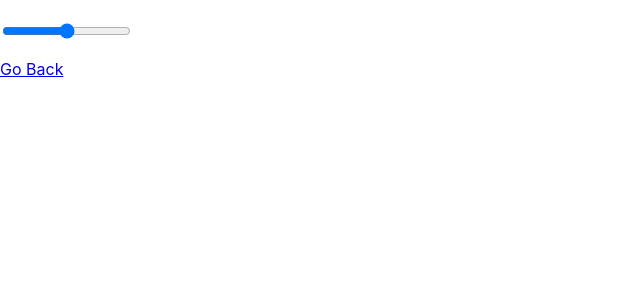
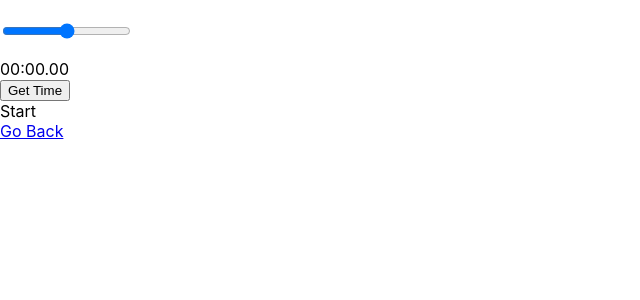
Before and after one commit to jrgiacone/coffee-helper-api, a React (Create React App) app: page /coffee in a window 1280 px wide. Shown: the top 300 px of the page, without its empty margins (0-640 px from the left). Built offline with nearby package versions, Linux system fonts and the light colour scheme; no server answers.

Commit message:
Added timer functionality module

```diff
--- a/src/components/Coffee.js
+++ b/src/components/Coffee.jsx
@@ -1,6 +1,7 @@
 import { Link } from "react-router-dom";
 import { useEffect, useState } from "react";
 import Slider from "./Slider";
+import StopWatch from "./StopWatch";
 // import Selection from "./Selection";
 
 const Coffee = ({maker}) => {
@@ -32,6 +33,7 @@
     <div>
       <h4>{name}</h4>
       <Slider max={max} min={min} rec={rec} />
+      <StopWatch />
       <Link to="/">Go Back</Link>
     </div>
   );
--- /dev/null
+++ b/src/components/ControlButtons.jsx
@@ -0,0 +1,25 @@
+const ControlButtons = (props) => {
+  const StartButton = (
+    <div className="btn btn-one btn-start" onClick={props.handleStart}>
+      Start
+    </div>
+  );
+  const ActiveButtons = (
+    <div className="btn-grp">
+      <div className="btn btn-two" onClick={props.handleReset}>
+        Reset
+      </div>
+      <div className="btn btn-one" onClick={props.handlePauseResume}>
+        {props.isPaused ? "Resume" : "Pause"}
+      </div>
+    </div>
+  );
+
+  return(
+    <div className="Control-Buttons">
+      <div>{props.active ? ActiveButtons : StartButton}</div>
+    </div>
+  )
+};
+
+export default ControlButtons
--- /dev/null
+++ b/src/components/StopWatch.jsx
@@ -0,0 +1,63 @@
+import { useEffect } from "react";
+import { useState } from "react";
+import Timer from "./Timer";
+import ControlButtons from "./ControlButtons";
+
+const StopWatch = () => {
+  const [isActive, setIsActive] = useState(false);
+  const [isPaused, setIsPaused] = useState(true);
+  const [time, setTime] = useState(0);
+
+  useEffect(() => {
+    let interval = null;
+
+    if (isActive && isPaused === false) {
+      interval = setInterval(() => {
+        setTime((time) => time + 10);
+      }, 10);
+    } else {
+      clearInterval(interval);
+    }
+    return () => {
+      clearInterval(interval);
+    };
+  }, [isActive, isPaused]);
+
+  const handleStart = () => {
+    setIsActive(true);
+    setIsPaused(false);
+  };
+
+  const handlePauseResume = () => {
+    setIsPaused(!isPaused);
+  };
+
+  const handleReset = () => {
+    setIsActive(false);
+    setTime(0);
+  };
+
+  const getCurrentTime = () => {
+    let minute = Math.floor((time/60000)%60)
+    let second = Math.floor((time/1000)%60)
+    let milisecond = Math.floor((time/10) % 100)
+    console.log(time)
+    console.log(`${minute}:${second}:${milisecond}`)
+  }
+
+  return (
+    <div className="stop-watch">
+      <Timer time={time} />
+      <button onClick={getCurrentTime}>Get Time</button>
+      <ControlButtons
+        active={isActive}
+        isPaused={isPaused}
+        handleStart={handleStart}
+        handlePauseResume={handlePauseResume}
+        handleReset={handleReset}
+      />
+    </div>
+  );
+};
+
+export default StopWatch;
--- /dev/null
+++ b/src/components/Timer.jsx
@@ -0,0 +1,30 @@
+const Timer = (props) => {
+  // return(
+  //   <div className="timer">
+  //     <span className="digits">
+  //       {("0" + Math.floor((props.time/60000) % 60)).slice(-2)}:
+  //     </span>
+  //     <span className="digits">
+  //       {("0" =Math.floor((props.time/1000) % 60)).slice(-2)}.
+  //     </span>
+  //     <span className="digits mili-sec">
+  //       {("0" + ((props.time / 10) % 10)).slice(-2)}
+  //     </span>
+  //   </div>
+  // );
+  return (
+    <div className="timer">
+      <span className="digits">
+        {("0" + Math.floor((props.time / 60000) % 60)).slice(-2)}:
+      </span>
+      <span className="digits">
+        {("0" + Math.floor((props.time / 1000) % 60)).slice(-2)}.
+      </span>
+      <span className="digits mili-sec">
+        {("0" + ((props.time / 10) % 100)).slice(-2)}
+      </span>
+    </div>
+  );
+}
+
+export default Timer
```
Also changed, not shown: src/components/Header.jsx (renamed from src/components/Header.js), src/components/Nav.jsx (renamed from src/components/Nav.js), src/components/Selection.jsx (renamed from src/components/Selection.js), src/components/Slider.jsx (renamed from src/components/Slider.js).
